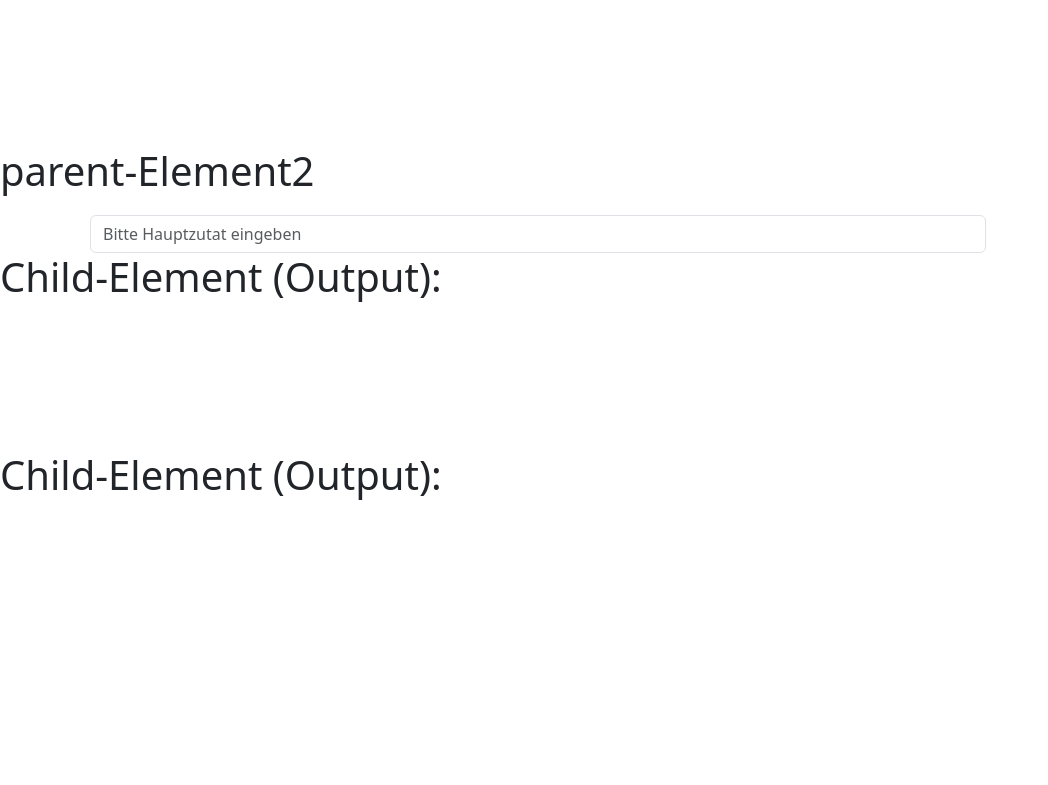
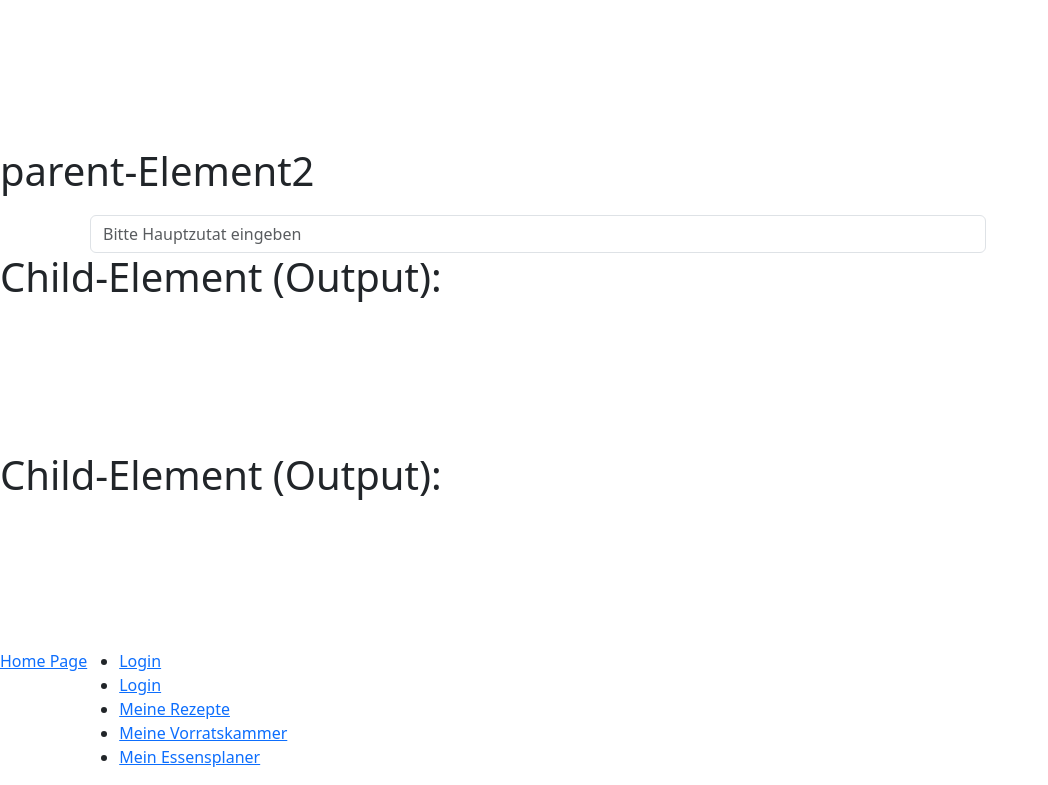
Before and after one commit to saskiamellies/rezept-softwaretchnik, a React (Create React App) app: page / in a window 1280 px wide. Shown: the part 469-1254 px from the top of the page, without its empty margins (0-1048 px from the left). Before the commit the page ends 1118 px from the top, so only its background shows below. Built offline with nearby package versions, Linux system fonts and the light colour scheme.

Commit message:
put NavBar element on right place

```diff
--- a/src/App.jsx
+++ b/src/App.jsx
@@ -10,11 +10,9 @@ function App() {
     <div className="App">
       <Header  />
       <SearchDish />
+      <NavBar />
     </div>
   );
-  return(
-    <NavBar />
-  )
 }
 
 export default App;
```
